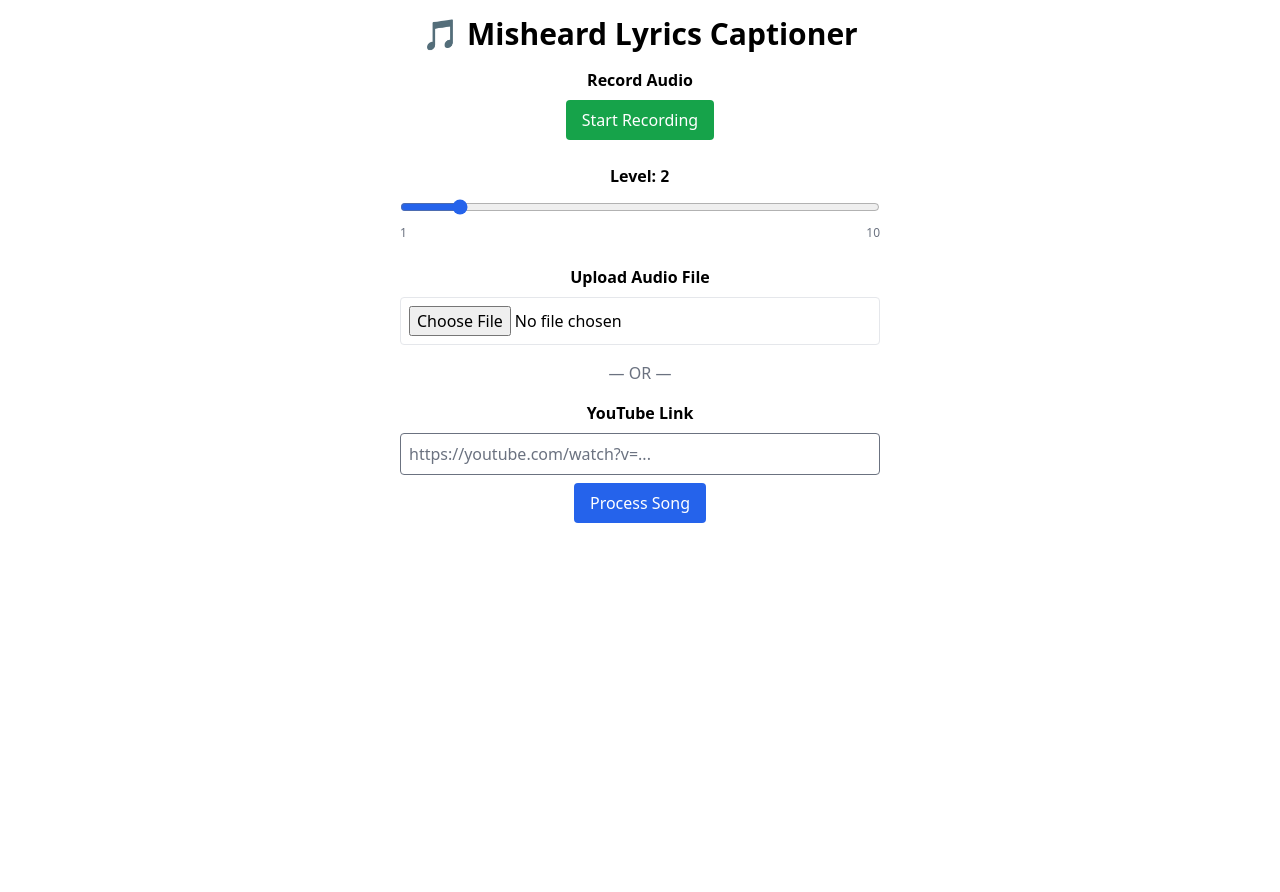
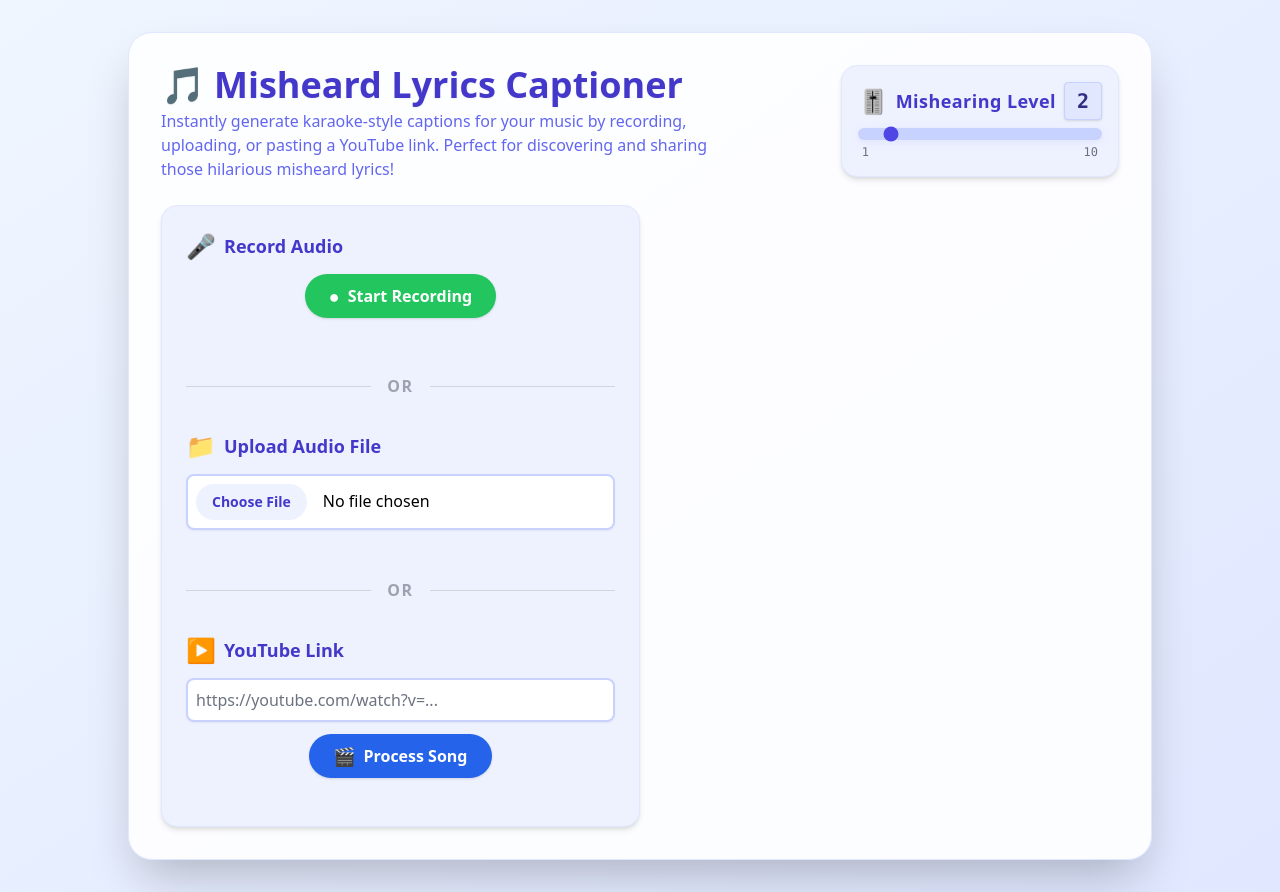
Before and after one commit to emreSlim/misheard, a React (Vite) app in the folder client/: page / in a window 1280 px wide. Before the commit the page ends 800 px from the top, so only its background shows below. Built offline with nearby package versions, Linux system fonts and the light colour scheme.

Commit message:
feat: enhance UI components with improved styling and accessibility features

```diff
--- a/client/src/components/AudioRecorder.tsx
+++ b/client/src/components/AudioRecorder.tsx
@@ -59,39 +59,41 @@ export const AudioRecorder: React.FC = () => {
 
   return (
     <div className="mb-6">
-      <label className="block mb-2 font-semibold">Record Audio</label>
-      <div className="flex flex-col items-center gap-2">
+      <label className="block mb-3 text-lg font-semibold text-indigo-700 flex items-center gap-2">
+        <span className="inline-block text-2xl">🎤</span> Record Audio
+      </label>
+      <div className="flex flex-col items-center gap-3">
         {!recording && (
           <button
             type="button"
             onClick={handleStartRecording}
-            className="bg-green-600 text-white px-4 py-2 rounded hover:bg-green-700"
+            className="bg-green-500 text-white px-6 py-2 rounded-full shadow hover:bg-green-600 transition font-semibold flex items-center gap-2"
             disabled={loading}
           >
-            Start Recording
+            <span className="inline-block text-lg">●</span> Start Recording
           </button>
         )}
         {recording && (
           <button
             type="button"
             onClick={handleStopRecording}
-            className="bg-red-600 text-white px-4 py-2 rounded hover:bg-red-700"
+            className="bg-red-500 text-white px-6 py-2 rounded-full shadow hover:bg-red-600 transition font-semibold flex items-center gap-2 animate-pulse"
           >
-            Stop Recording
+            <span className="inline-block text-lg">■</span> Stop Recording
           </button>
         )}
         {recordedBlob && !recording && (
-          <>
-            <audio controls src={audioSrc || undefined} className="w-full" />
+          <div className="w-full flex flex-col items-center gap-2 mt-2">
+            <audio controls src={audioSrc || undefined} className="w-full rounded shadow" />
             <button
               type="button"
               onClick={handleUploadRecording}
-              className="bg-blue-600 text-white px-4 py-2 rounded hover:bg-blue-700 mt-2"
+              className="bg-blue-600 text-white px-6 py-2 rounded-full shadow hover:bg-blue-700 transition font-semibold mt-1 flex items-center gap-2"
               disabled={loading}
             >
-              Upload Recording
+              <span className="inline-block text-lg">⬆️</span> Upload Recording
             </button>
-          </>
+          </div>
         )}
       </div>
     </div>
--- a/client/src/components/AudioUploader.tsx
+++ b/client/src/components/AudioUploader.tsx
@@ -18,12 +18,14 @@ export const AudioUploader: React.FC = () => {
 
   return (
     <div className="mb-4">
-      <label className="block mb-2 font-semibold">Upload Audio File</label>
+      <label className="block mb-3 text-lg font-semibold text-indigo-700 flex items-center gap-2">
+        <span className="inline-block text-2xl">📁</span> Upload Audio File
+      </label>
       <input
         type="file"
         accept="audio/*"
         onChange={handleFileUpload}
-        className="border p-2 rounded w-full"
+        className="border-2 border-indigo-200 p-2 rounded-lg w-full focus:outline-none focus:ring-2 focus:ring-indigo-400 bg-white shadow-sm file:mr-4 file:py-2 file:px-4 file:rounded-full file:border-0 file:text-sm file:font-semibold file:bg-indigo-50 file:text-indigo-700 hover:file:bg-indigo-100 transition"
         disabled={loading}
       />
     </div>
--- a/client/src/components/KaraokePlayer.tsx
+++ b/client/src/components/KaraokePlayer.tsx
@@ -30,16 +30,18 @@ export const KaraokePlayer = ({ audioSrc, lyrics }: KaraokePlayerProps) => {
   }, [lyrics, current]);
 
   return (
-    <div className="flex flex-col items-center gap-4">
-      <audio controls ref={audioRef} src={audioSrc}></audio>
+    <div className="w-full max-w-xl flex flex-col items-center gap-6 p-6 bg-gradient-to-br from-indigo-100 to-indigo-200 rounded-3xl shadow-2xl border border-indigo-200">
+      <audio controls ref={audioRef} src={audioSrc} className="w-full rounded shadow bg-indigo-50" />
       <motion.div
         key={current}
-        className="text-4xl font-bold text-center"
-        initial={{ opacity: 0, y: 10 }}
+        className="w-full min-h-[90px] md:min-h-[120px] flex items-center justify-center"
+        initial={{ opacity: 0, y: 20 }}
         animate={{ opacity: 1, y: 0 }}
-        transition={{ duration: 0.3 }}
+        transition={{ duration: 0.4 }}
       >
-        {current}
+        <span className="text-3xl md:text-5xl font-extrabold tracking-wide drop-shadow-lg text-center text-indigo-800 animate-pulse select-none">
+          {current || <span className="text-indigo-300">…</span>}
+        </span>
       </motion.div>
     </div>
   );
--- a/client/src/components/LevelSlider.tsx
+++ b/client/src/components/LevelSlider.tsx
@@ -4,9 +4,15 @@ import { useMisheard } from './MisheardContext';
 export const LevelSlider: React.FC = () => {
   const { level, setLevel } = useMisheard();
   return (
-    <div className="mb-6">
-      <label htmlFor="level-slider" className="block mb-2 font-semibold">
-        Level: <span className="font-mono">{level}</span>
+    <div className="bg-indigo-50 rounded-2xl p-4 shadow-md border border-indigo-100 flex flex-col items-center w-full max-w-xs">
+      <label htmlFor="level-slider" className="mb-2 text-lg font-semibold text-indigo-700 flex items-center gap-2 w-full justify-between">
+        <span className="flex items-center gap-2">
+          <span className="inline-block text-2xl">🎚️</span>
+          <span className="tracking-wide">Mishearing Level</span>
+        </span>
+        <span className="text-indigo-900 font-mono text-xl bg-indigo-100 rounded px-3 py-1 shadow border border-indigo-200">
+          {level}
+        </span>
       </label>
       <input
         id="level-slider"
@@ -15,9 +21,10 @@ export const LevelSlider: React.FC = () => {
         max={10}
         value={level}
         onChange={e => setLevel(Number(e.target.value))}
-        className="w-full accent-blue-600"
+        className="w-full accent-indigo-600 h-3 rounded-lg appearance-none bg-indigo-200 focus:outline-none focus:ring-2 focus:ring-indigo-400 transition slider-thumb"
+        style={{ boxShadow: '0 2px 8px 0 rgba(99,102,241,0.10)' }}
       />
-      <div className="flex justify-between text-xs text-gray-500 mt-1">
+      <div className="flex justify-between text-xs text-gray-500 mt-1 font-mono w-full px-1">
         <span>1</span>
         <span>10</span>
       </div>
--- a/client/src/components/MisheardLyricsApp.tsx
+++ b/client/src/components/MisheardLyricsApp.tsx
@@ -18,26 +18,52 @@ export const MisheardLyricsApp = () => {
 const InnerMisheardLyricsApp = () => {
   const { audioSrc, loading, lyrics } = useMisheard();
   return (
-    <div className="max-w-lg mx-auto p-4 text-center">
-      <h1 className="text-3xl font-bold mb-4">🎵 Misheard Lyrics Captioner</h1>
-      {/* Audio Recording */}
+    <div className="min-h-screen bg-gradient-to-br from-blue-50 to-indigo-100 flex items-center justify-center py-8 px-2">
+      <div className="w-full max-w-5xl bg-white/90 shadow-2xl rounded-3xl p-8 border border-indigo-100">
+        <div className="flex flex-col gap-4">
+          {/* Card header: Title left, LevelSlider right */}
+          <div className="flex flex-col md:flex-row md:items-start md:justify-between mb-2 gap-2">
+            <div className="flex flex-col">
+              <h1 className="text-4xl font-extrabold text-indigo-700 flex items-center gap-2 drop-shadow-sm">
+                <span role="img" aria-label="music">🎵</span> Misheard Lyrics Captioner
+              </h1>
+              <p className="mt-1 text-base text-indigo-500 font-medium max-w-xl">
+                Instantly generate karaoke-style captions for your music by recording, uploading, or pasting a YouTube link. Perfect for discovering and sharing those hilarious misheard lyrics!
+              </p>
+            </div>
+            <div className="md:ml-auto md:mt-0 mt-2"><LevelSlider /></div>
+          </div>
+          <div className="flex flex-col md:flex-row gap-8 items-stretch">
+            {/* Left: Inputs */}
+            <div className="w-full md:w-1/2 flex flex-col justify-center">
+              {/* Inputs in a common container with OR separators */}
+              <div className="bg-indigo-50 rounded-2xl p-6 shadow-md border border-indigo-100 flex flex-col gap-6">
                 <AudioRecorder />
-      {/* Level Slider */}
-      <LevelSlider />
-      {/* File Upload */}
+                <div className="flex items-center my-2">
+                  <div className="flex-grow border-t border-gray-300"></div>
+                  <span className="mx-4 text-gray-400 font-bold tracking-widest">OR</span>
+                  <div className="flex-grow border-t border-gray-300"></div>
+                </div>
                 <AudioUploader />
-      {/* OR Separator */}
-      <div className="my-4 text-gray-500">— OR —</div>
-      {/* YouTube URL */}
+                <div className="flex items-center my-2">
+                  <div className="flex-grow border-t border-gray-300"></div>
+                  <span className="mx-4 text-gray-400 font-bold tracking-widest">OR</span>
+                  <div className="flex-grow border-t border-gray-300"></div>
+                </div>
                 <YoutubeInput />
+              </div>
               {/* Loading Indicator */}
-      {loading && <p className="text-lg font-semibold">Processing... 🎤</p>}
-      {/* Karaoke Player */}
+              {loading && <p className="text-lg font-semibold text-indigo-700 mt-6 animate-pulse">Processing... 🎤</p>}
+            </div>
+            {/* Right: Karaoke Player (inside the same card) */}
             {audioSrc && !loading && lyrics && (
-        <div className="mt-6">
+              <div className="w-full md:w-1/2 flex items-center justify-center">
                 <KaraokePlayer audioSrc={audioSrc} lyrics={lyrics} />
               </div>
             )}
           </div>
+        </div>
+      </div>
+    </div>
   );
 };
--- a/client/src/components/YoutubeInput.tsx
+++ b/client/src/components/YoutubeInput.tsx
@@ -24,21 +24,23 @@ export const YoutubeInput: React.FC = () => {
 
   return (
     <form onSubmit={handleYoutubeSubmit} className="mb-6">
-      <label className="block mb-2 font-semibold">YouTube Link</label>
+      <label className="block mb-3 text-lg font-semibold text-indigo-700 flex items-center gap-2">
+        <span className="inline-block text-2xl">▶️</span> YouTube Link
+      </label>
       <input
         type="url"
         placeholder="https://youtube.com/watch?v=..."
         value={youtubeUrl}
         onChange={(e) => setYoutubeUrl(e.target.value)}
-        className="border p-2 rounded w-full mb-2"
+        className="border-2 border-indigo-200 p-2 rounded-lg w-full mb-3 focus:outline-none focus:ring-2 focus:ring-indigo-400 bg-white shadow-sm transition"
         disabled={loading}
       />
       <button
         type="submit"
-        className="bg-blue-600 text-white px-4 py-2 rounded hover:bg-blue-700"
+        className="bg-blue-600 text-white px-6 py-2 rounded-full shadow hover:bg-blue-700 transition font-semibold flex items-center gap-2 mx-auto"
         disabled={loading}
       >
-        Process Song
+        <span className="inline-block text-lg">🎬</span> Process Song
       </button>
     </form>
   );
```
Lines whose indentation alone changed are shown as unchanged.
